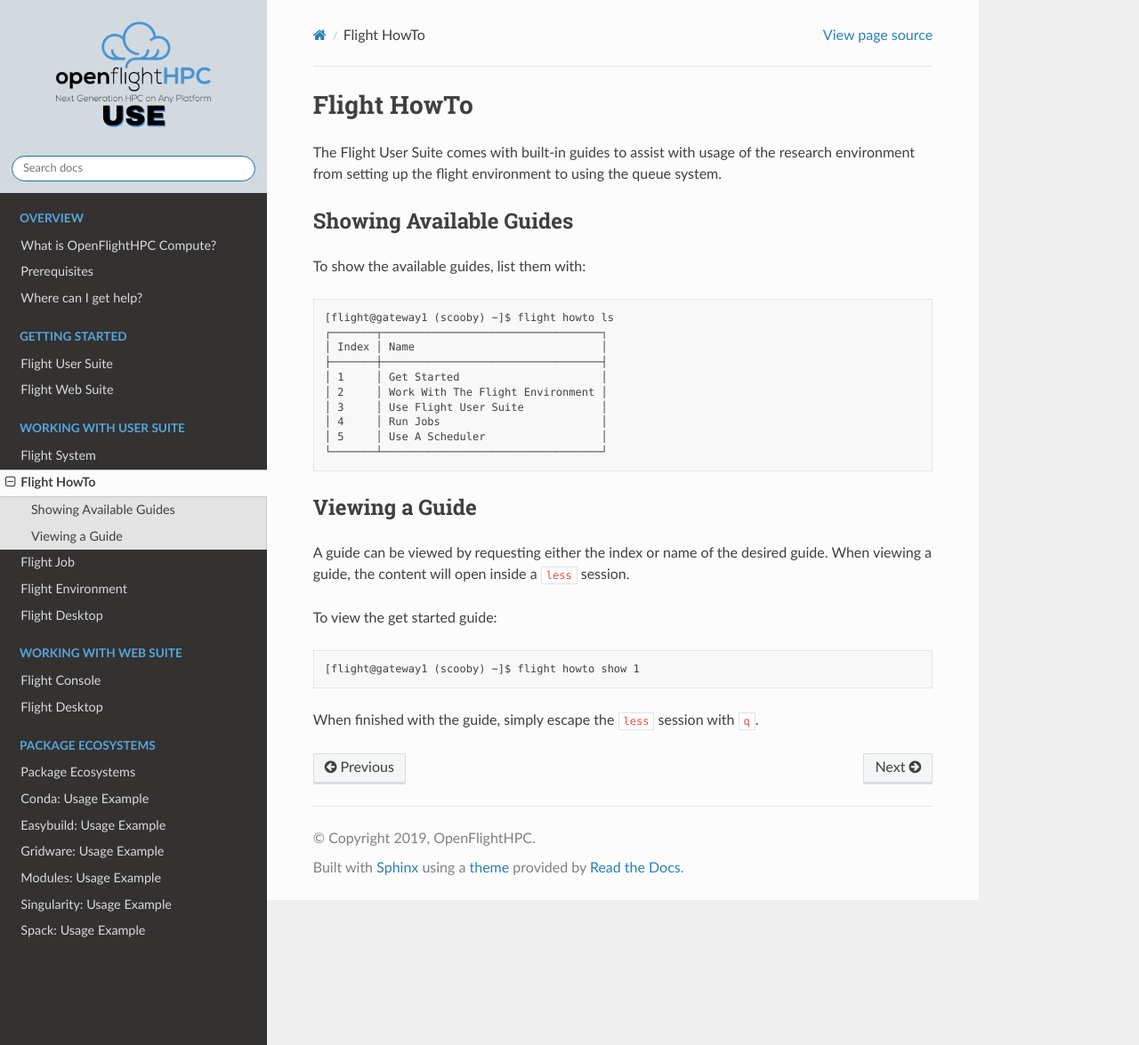
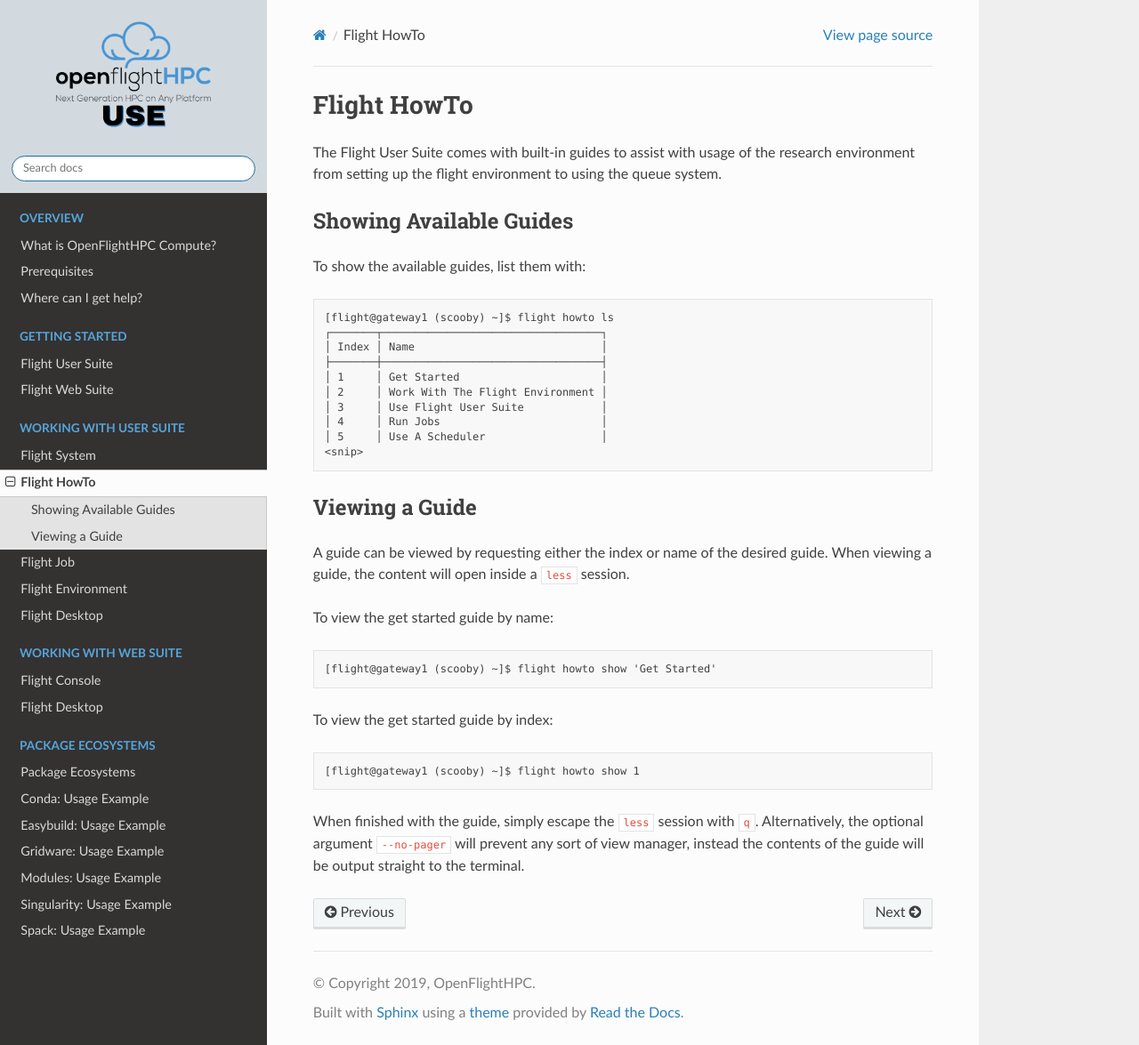
Before and after one commit to openflighthpc/use.openflighthpc.org, a Sphinx documentation site: the page built from docs/source/working-with-user-suite/flight-howto.rst, in a window 1280 px wide and 1175 px high. Shown: the whole window at 89% size. Built offline with Sphinx 7.4.7 and the Read the Docs theme 2.0.0, drawn with Linux system fonts in a browser that asks for light colours.

Commit message:
Tweak list output, add show howto by name, add note on pager

```diff
--- a/docs/source/working-with-user-suite/flight-howto.rst
+++ b/docs/source/working-with-user-suite/flight-howto.rst
@@ -19,15 +19,19 @@
     │ 3     │ Use Flight User Suite            │
     │ 4     │ Run Jobs                         │
     │ 5     │ Use A Scheduler                  │
-    └───────┴──────────────────────────────────┘
+    <snip>
 
 Viewing a Guide
 ---------------
 
 A guide can be viewed by requesting either the index or name of the desired guide. When viewing a guide, the content will open inside a ``less`` session.
 
-To view the get started guide::
+To view the get started guide by name::
+
+    [flight@gateway1 (scooby) ~]$ flight howto show 'Get Started'
+
+To view the get started guide by index::
 
     [flight@gateway1 (scooby) ~]$ flight howto show 1
 
-When finished with the guide, simply escape the ``less`` session with ``q``.
+When finished with the guide, simply escape the ``less`` session with ``q``. Alternatively, the optional argument ``--no-pager`` will prevent any sort of view manager, instead the contents of the guide will be output straight to the terminal.
```
